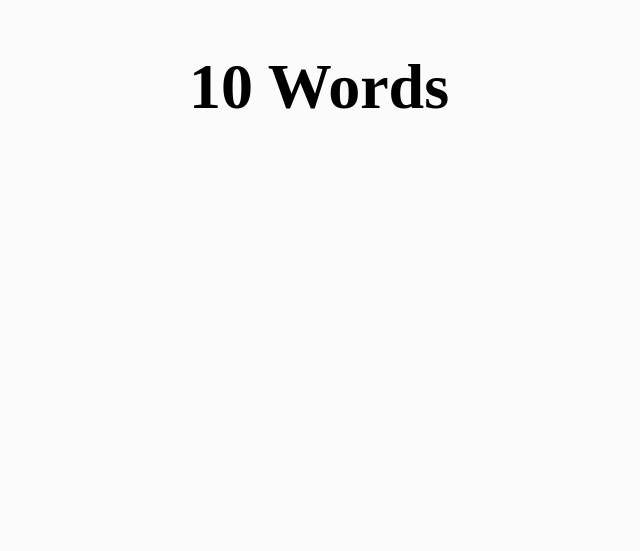
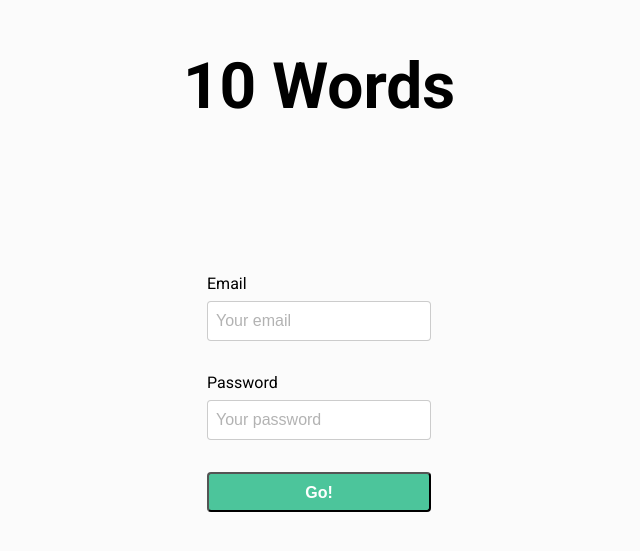
Before and after one commit to OliviaTa/ten-words, an Angular app: page /auth in a window 1280 px wide. Shown: the part 101-652 px from the top of the page, without its empty margins (321-961 px from the left). Built offline with nearby package versions, Linux system fonts and the light colour scheme.

Commit message:
create auth form

```diff
--- a/src/app/app.module.ts
+++ b/src/app/app.module.ts
@@ -1,5 +1,6 @@
+import { NgModule } from '@angular/core';
 import { BrowserModule } from '@angular/platform-browser';
-import { NgModule } from '@angular/core';
+import { ReactiveFormsModule } from '@angular/forms';
 
 import { AppRoutingModule } from './app-routing.module';
 import { AppComponent } from './app.component';
@@ -12,7 +13,8 @@ import { AuthComponent } from './auth/auth.component';
   ],
   imports: [
     BrowserModule,
-    AppRoutingModule
+    AppRoutingModule,
+    ReactiveFormsModule
   ],
   providers: [],
   bootstrap: [AppComponent]
--- a/src/app/auth/auth.component.html
+++ b/src/app/auth/auth.component.html
@@ -2,6 +2,35 @@
   <div class="container">
     <div class="content">
       <h1>10 Words</h1>
+      <form
+        class="form"
+        [formGroup]="form"
+        (ngSubmit)="onSubmit()"
+      >
+        <div class="field">
+          <label for="email">Email</label>
+          <input
+            formControlName="email"
+            id="email"
+            name="email"
+            placeholder="Your email"
+            type="email"
+            required
+          />
+        </div>
+        <div class="field">
+          <label for="password">Password</label>
+          <input
+            formControlName="password"
+            id="password"
+            name="password"
+            placeholder="Your password"
+            type="password"
+            required
+          />
+        </div>
+        <button class="button button_primary">Go!</button>
+      </form>
     </div>
   </div>
 </div>
--- a/src/app/auth/auth.component.less
+++ b/src/app/auth/auth.component.less
@@ -20,3 +20,10 @@
 h1 {
   margin-bottom: 150px;
 }
+
+.field {
+  input {
+    width: 224px;
+    height: 40px;
+  }
+}
--- a/src/app/auth/auth.component.ts
+++ b/src/app/auth/auth.component.ts
@@ -1,8 +1,25 @@
-import { Component } from '@angular/core';
+import { Component, OnInit } from '@angular/core';
+import { FormBuilder, FormGroup, Validators } from '@angular/forms';
 
 @Component({
   templateUrl: './auth.component.html',
   styleUrls: ['./auth.component.less']
 })
-export class AuthComponent {
+export class AuthComponent implements OnInit {
+
+  public form: FormGroup;
+
+  constructor(private formBuilder: FormBuilder) { }
+
+  ngOnInit() {
+    this.form = this.formBuilder.group({
+      email: ['', Validators.email],
+      password: ['', Validators.required]
+    });
+  }
+
+  public onSubmit() {
+    console.log(this.form.valid);
+  }
+
 }
--- a/src/styles.less
+++ b/src/styles.less
@@ -1,10 +1,13 @@
 /* You can add global styles to this file, and also import other style files */
+
+@import './variables.less';
 
 html,
 body {
   height: 100%;
   width: 100%;
   margin: 0;
+  font-family: 'Roboto';
 }
 
 h1 {
@@ -13,3 +16,58 @@ h1 {
   font-size: 64px;
   line-height: 75px;
 }
+
+.field {
+  display: flex;
+  flex-direction: column;
+  margin-bottom: 32px;
+
+  label {
+    font-size: 16px;
+    line-height: 19px;
+
+    margin-bottom: 8px;
+  }
+
+  input {
+    background: #FFFFFF;
+    border: 1px solid var(--color-aux-a);
+    box-sizing: border-box;
+    border-radius: 4px;
+    padding: 8px;
+
+    font-size: 16px;
+
+    &::placeholder {
+      color: rgba(0, 0, 0, 0.3);
+    }
+
+    &:focus {
+      outline: none;
+      -webkit-box-shadow: 0px 0px 5px 5px var(--color-aux-a);
+      -moz-box-shadow: 0px 0px 5px 5px var(--color-aux-a);
+      box-shadow: 0px 0px 12px -4px var(--color-aux-a);
+    }
+  }
+}
+
+.button {
+  width: 224px;
+  height: 40px;
+  border-radius: 4px;
+  outline: none;
+
+  font-weight: bold;
+  font-size: 16px;
+  line-height: 19px;
+
+  &:hover {
+    cursor: pointer;
+  }
+
+  &_primary {
+    background-color: var(--color-primary-a);
+
+    color: white;
+  }
+}
--- /dev/null
+++ b/src/variables.less
@@ -0,0 +1,4 @@
+:root {
+  --color-aux-a: rgba(0, 0, 0, 0.2);
+  --color-primary-a: #4CC59B;
+}
```
